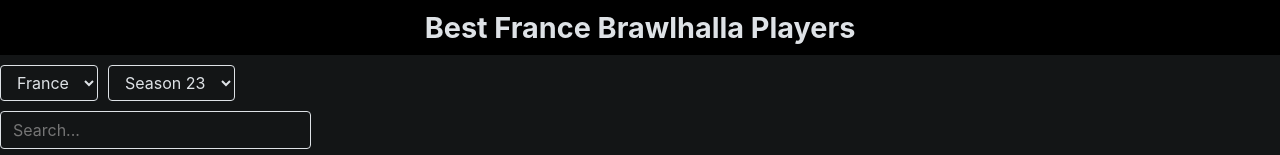
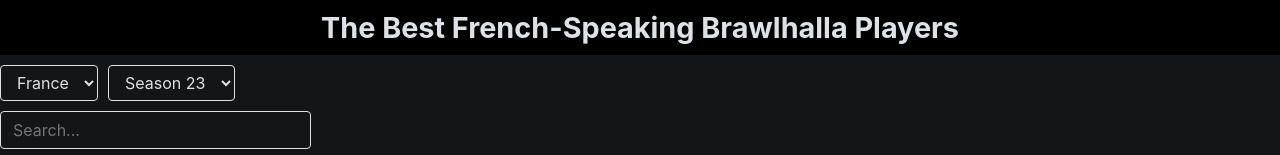
Before and after one commit to alexisradice/BrawlRanks, a React (Create React App) app: page / in a window 1280 px wide. Shown: the top 155 px of the page. Built offline with nearby package versions, Linux system fonts and the light colour scheme; no server answers.

Commit message:
change france to french speaking

```diff
--- a/src/components/Header.js
+++ b/src/components/Header.js
@@ -3,7 +3,7 @@ import React from "react";
 const Header = () => {
   return (
     <header>
-      <h1>Best France Brawlhalla Players</h1>
+      <h1>The Best French-Speaking Brawlhalla Players</h1>
     </header>
   );
 };
```
